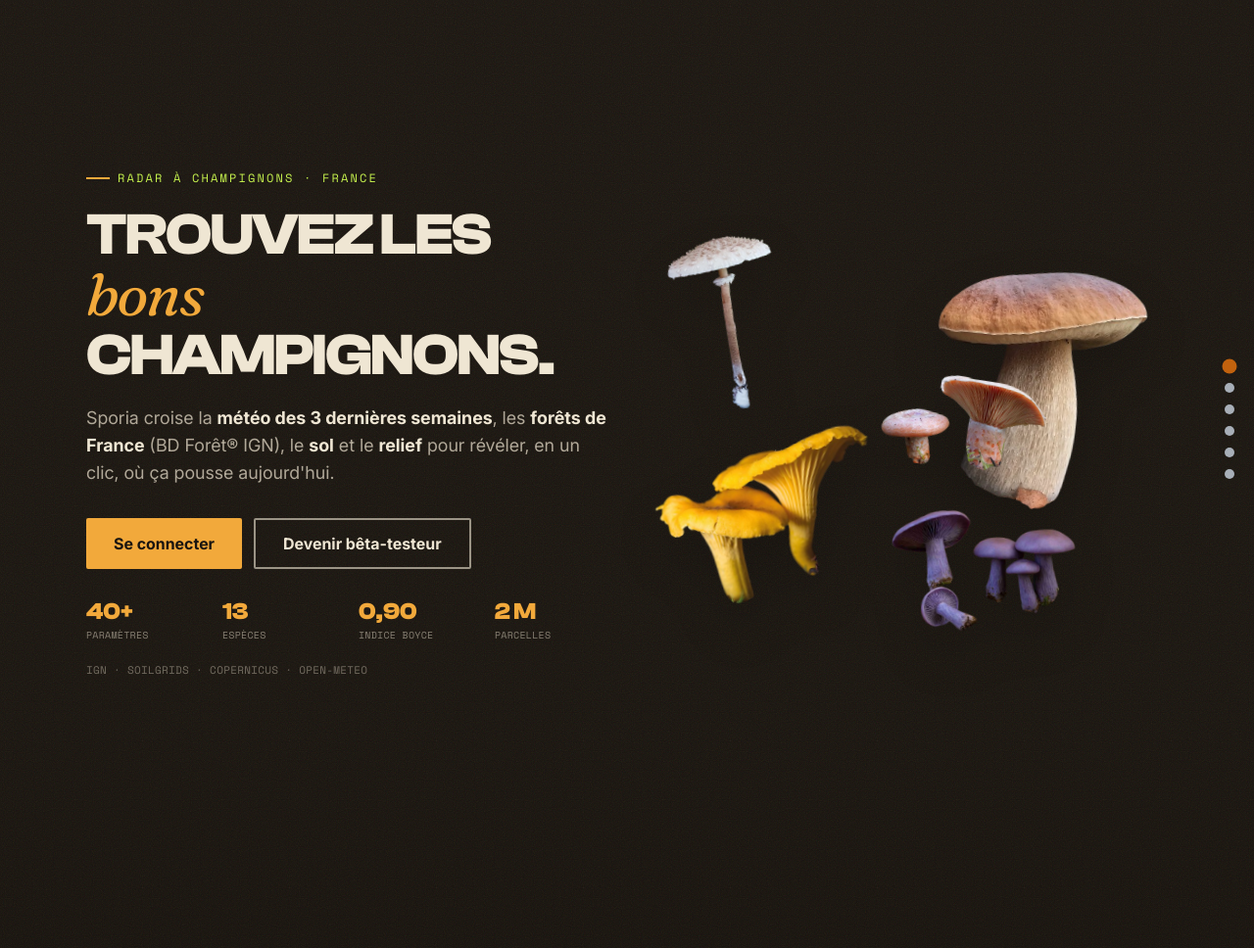
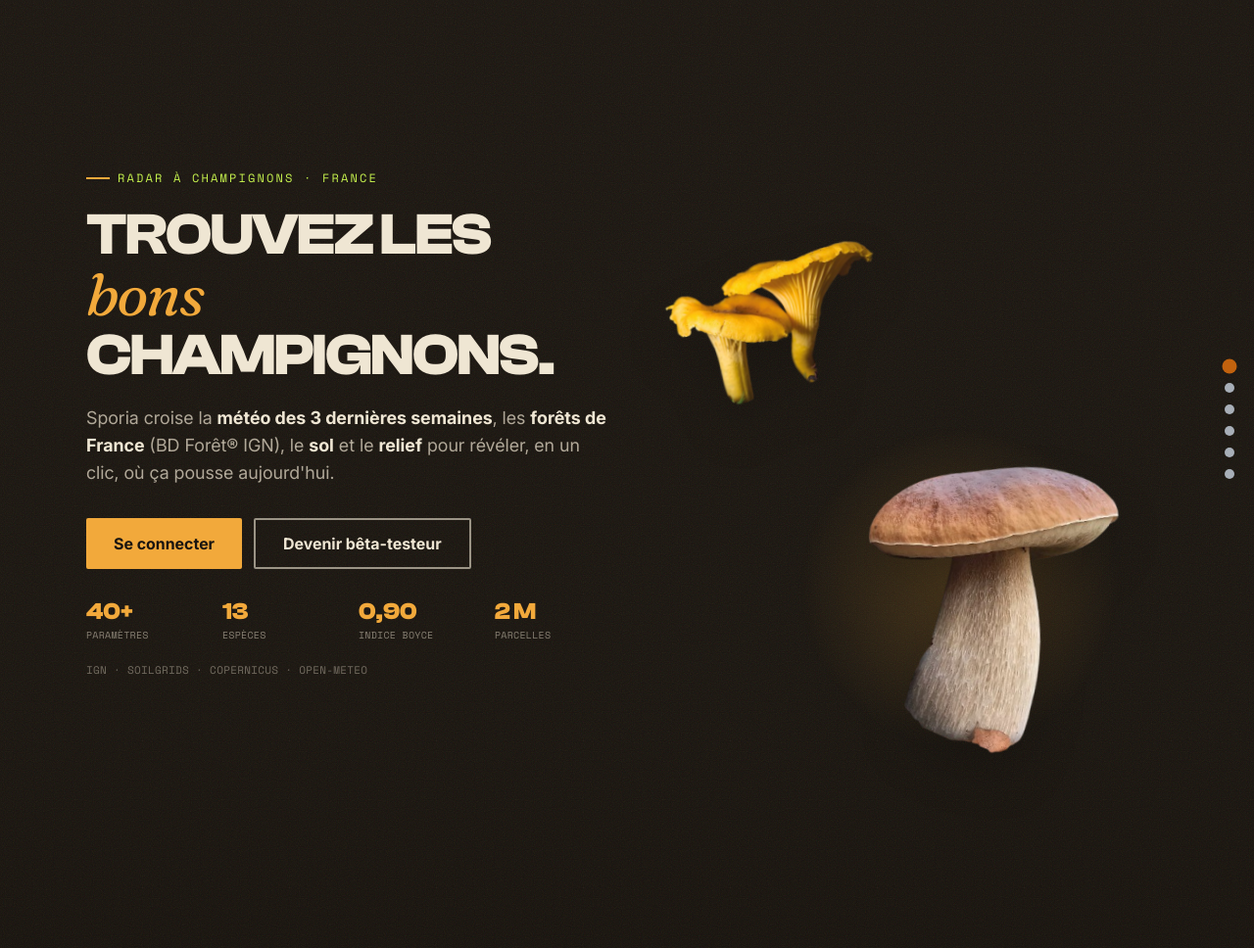
Before and after one commit to zeckros/Sporia, a Python web app: template src/sporia/web/templates/index.html in a window 1280 px wide. Shown: the part 871-1839 px from the top of the page at 98% size. Run offline with Jinja, Linux system fonts and the light colour scheme; the template is opened without the code that fills it, so the values that code supplies are empty.

Commit message:
fix(landing): hero epure (cepe + girolle espaces) au lieu de l'amas de champignons

```diff
--- a/src/sporia/web/templates/partials/landing.html
+++ b/src/sporia/web/templates/partials/landing.html
@@ -67,13 +67,12 @@
           <div class="mt-5 font-mono text-[11px] uppercase tracking-wide text-os/40">IGN · SoilGrids · Copernicus · Open-Meteo</div>
         </div>
 
-        <!-- Colonne droite : collage de champignons détourés (vraies photos) -->
-        <div class="hidden lg:block relative h-[460px]" aria-hidden="true">
-          <img src="/static/img/shrooms/cepe.png"      alt="" class="absolute drop-shadow-2xl" style="width:300px;right:0;top:8%;transform:rotate(6deg)">
-          <img src="/static/img/shrooms/coulemelle.png" alt="" class="absolute drop-shadow-2xl" style="width:150px;left:2%;top:2%;transform:rotate(-10deg)">
-          <img src="/static/img/shrooms/pied-bleu.png"  alt="" class="absolute drop-shadow-2xl" style="width:230px;right:14%;bottom:0;transform:rotate(-5deg)">
-          <img src="/static/img/shrooms/girolle.png"    alt="" class="absolute drop-shadow-2xl" style="width:240px;left:0;bottom:6%;transform:rotate(-8deg)">
-          <img src="/static/img/shrooms/lactaires.png"  alt="" class="absolute drop-shadow-2xl" style="width:180px;left:44%;top:40%;transform:rotate(9deg)">
+        <!-- Colonne droite : héros photo épuré (cèpe dominant + girolle) -->
+        <div class="hidden lg:block relative h-[480px]" aria-hidden="true">
+          <!-- lueur douce derrière -->
+          <div class="absolute rounded-full" style="right:8%;top:12%;width:340px;height:340px;background:radial-gradient(circle,rgba(242,169,59,.20),transparent 68%)"></div>
+          <img src="/static/img/shrooms/cepe.png"    alt="" class="absolute drop-shadow-2xl" style="width:360px;right:4%;top:4%;transform:rotate(3deg)">
+          <img src="/static/img/shrooms/girolle.png" alt="" class="absolute drop-shadow-2xl" style="width:230px;left:2%;bottom:2%;transform:rotate(-4deg)">
         </div>
       </div>
 
```
